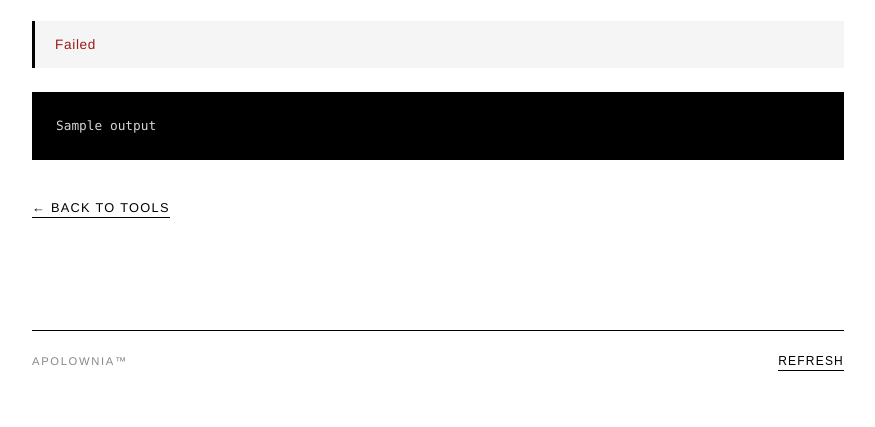
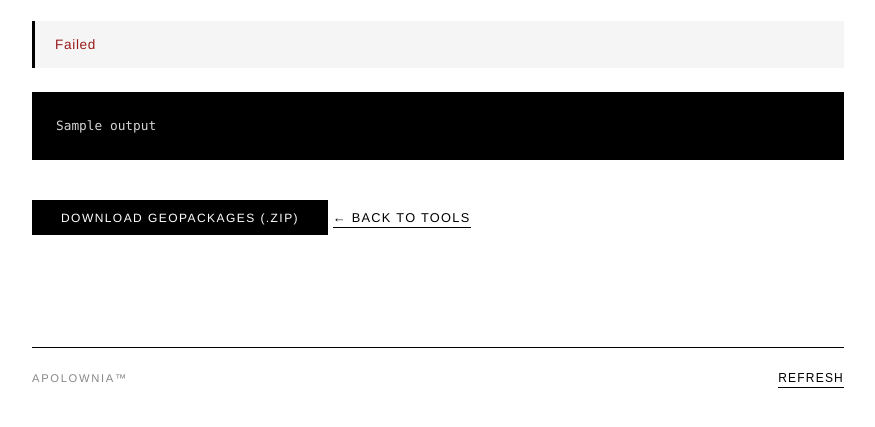
Before and after one commit to abrunetlemercier-hash/team-scripts, a FastAPI app: template app/templates/result.html in a window 1280 px wide. Shown: the part 240-667 px from the top of the page, without its empty margins (202-1077 px from the left). Run offline with FastAPI, Linux system fonts and the light colour scheme; the template is opened without the code that fills it: most values are stand-ins (such as "Sample title", 1, 10 or a date in 2020).

Commit message:
Add ZIP download for GeoPackage output files
Scripts can now return a download_file path. The KML-to-GeoPackage
script zips all .gpkg output files and the result page shows a
download button so users get the files directly in their browser.

Co-Authored-By: Claude Opus 4.6 <noreply@anthropic.com>

```diff
--- a/app/main.py
+++ b/app/main.py
@@ -3,7 +3,7 @@ from pathlib import Path
 from typing import List
 
 from fastapi import FastAPI, Request, UploadFile, File
-from fastapi.responses import HTMLResponse, RedirectResponse
+from fastapi.responses import FileResponse, HTMLResponse, RedirectResponse
 from fastapi.staticfiles import StaticFiles
 from fastapi.templating import Jinja2Templates
 
@@ -78,10 +78,31 @@ async def run_script_html(request: Request, script_id: str):
             status_code=404,
         )
     result = await script.run()
+    download_url = None
+    if result.download_file:
+        # Store the path in a simple in-memory map keyed by filename
+        fname = Path(result.download_file).name
+        app.state.pending_downloads = getattr(app.state, "pending_downloads", {})
+        app.state.pending_downloads[fname] = result.download_file
+        download_url = f"/download/{fname}"
     return templates.TemplateResponse(
         "result.html",
-        {"request": request, "script_name": script.name, "result": result},
+        {
+            "request": request,
+            "script_name": script.name,
+            "result": result,
+            "download_url": download_url,
+        },
     )
+
+
+@app.get("/download/{filename}")
+async def download_file(filename: str):
+    downloads = getattr(app.state, "pending_downloads", {})
+    filepath = downloads.get(filename)
+    if not filepath or not Path(filepath).exists():
+        return HTMLResponse("File not found", status_code=404)
+    return FileResponse(filepath, filename=filename, media_type="application/zip")
 
 
 @app.post("/refresh")
--- a/app/models.py
+++ b/app/models.py
@@ -11,3 +11,4 @@ class RunResponse(BaseModel):
     success: bool
     output: str
     error: str | None = None
+    download_url: str | None = None
--- a/app/static/style.css
+++ b/app/static/style.css
@@ -177,6 +177,13 @@ h2 {
     letter-spacing: 0;
 }
 
+.download-btn {
+    display: inline-block;
+    margin-top: 1rem;
+    text-decoration: none;
+    text-align: center;
+}
+
 .back-link {
     display: inline-block;
     margin-top: 1rem;
--- a/app/templates/result.html
+++ b/app/templates/result.html
@@ -15,6 +15,9 @@
 {% if result.error %}
 <div class="status failure">{{ result.error }}</div>
 {% endif %}
+{% if download_url %}
+<a href="{{ download_url }}" class="run-btn download-btn">Download GeoPackages (.zip)</a>
+{% endif %}
 {% endif %}
 <a href="/" class="back-link">&larr; Back to tools</a>
 {% endblock %}
--- a/scripts/_base.py
+++ b/scripts/_base.py
@@ -7,6 +7,7 @@ class ScriptResult:
     success: bool
     output: str
     error: str | None = None
+    download_file: str | None = None  # absolute path to a file to offer for download
 
 
 class Script(Protocol):
```
Also changed, not shown: scripts/kml_to_gpkg.py (+20 -7 lines).
